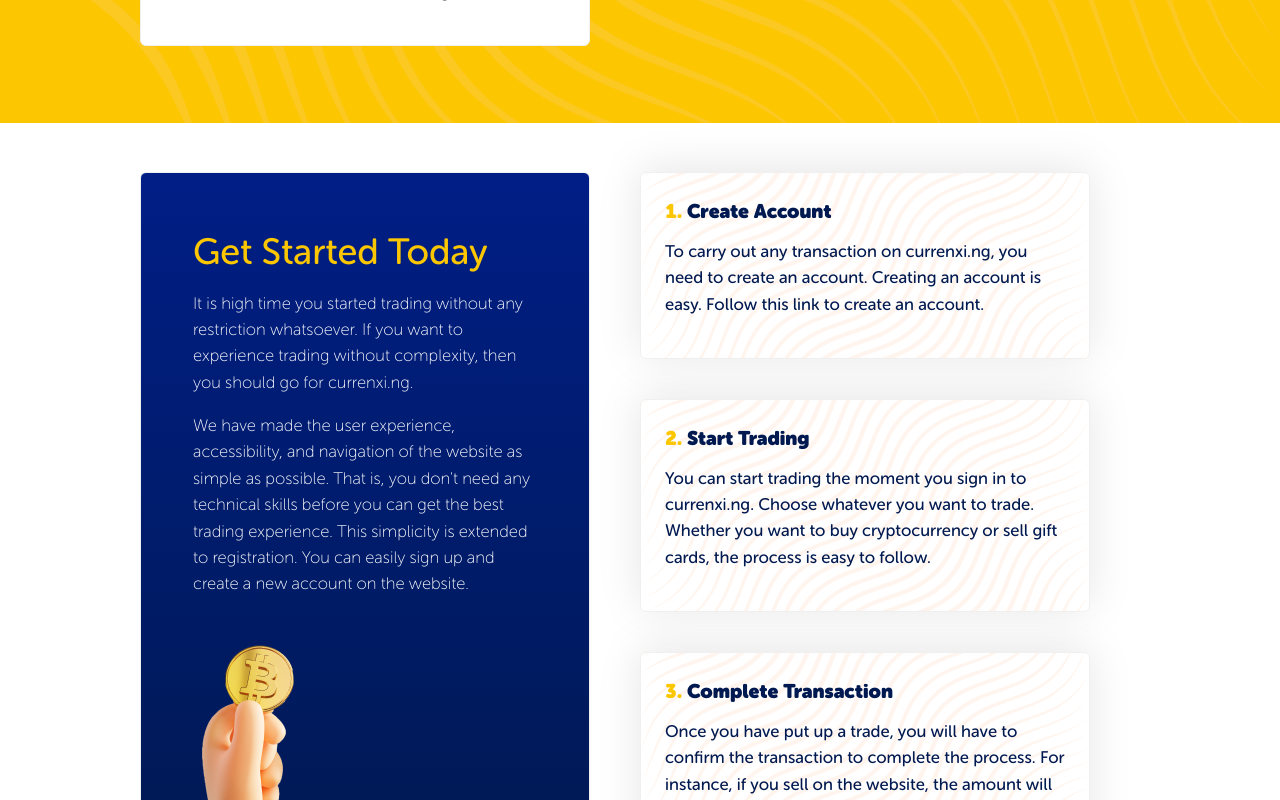
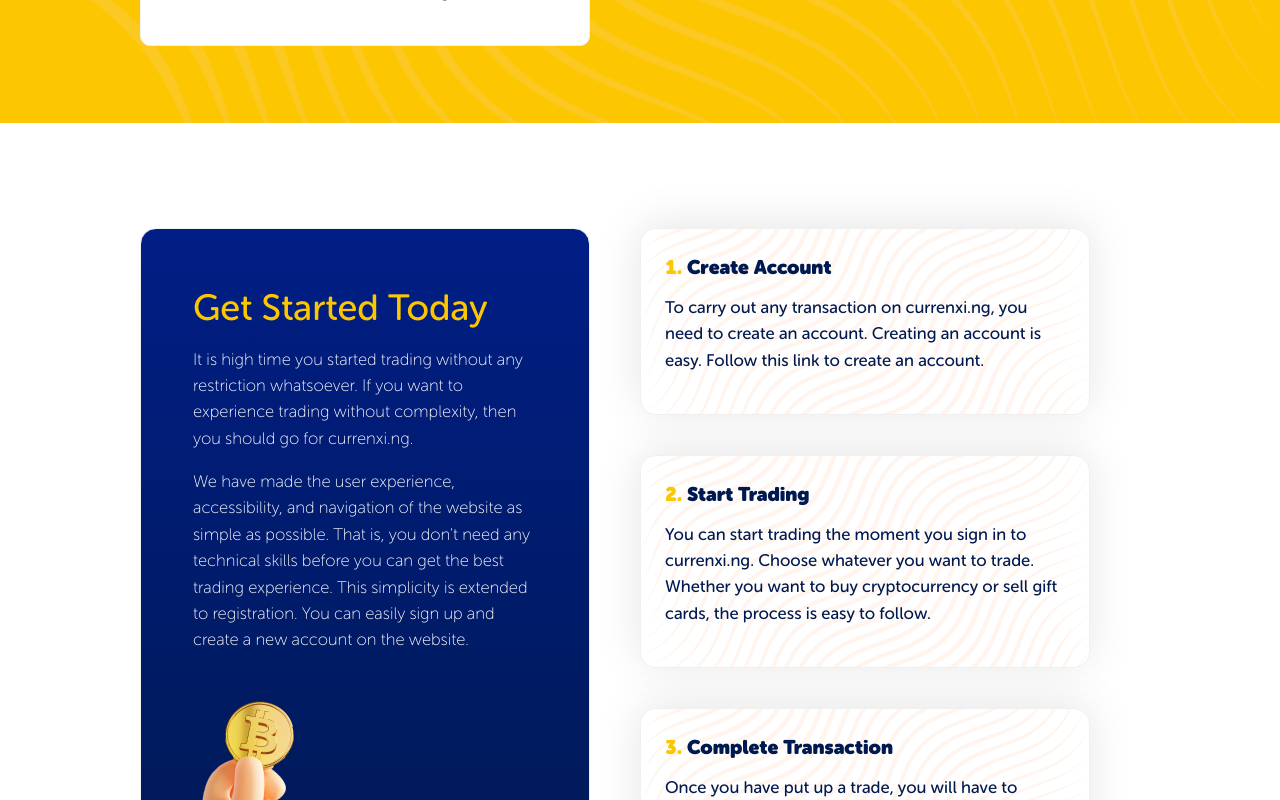
Before and after one commit to sunnextt/curcy-app, a React (Create React App) app: page / in a window 1280 px wide. Shown: the part 2940-3740 px from the top of the page. Built offline with nearby package versions, Linux system fonts and the light colour scheme.

Commit message:
section get started II

```diff
--- a/src/Pages/Home/index.js
+++ b/src/Pages/Home/index.js
@@ -1,9 +1,9 @@
 import { Layout } from 'antd';
 import Hero from './sectionHero';
 import About from './sectionAbout';
-import Story from './ourStory';
+import Story from './sectionOurStory';
 import WhyCurrenxi from './sectionWhyCurrenxi';
-import GetStarted from './getStarted';
+import GetStarted from './sectionGetStarted';
 
 const Home = () => {
   return (
--- a/src/Pages/Home/getStarted/index.js
+++ b/src/Pages/Home/sectionGetStarted/index.js
@@ -1,6 +1,5 @@
-import Row from 'components/Row';
 import Col from 'components/Col';
-import { CardLeft, CardRight } from './styled';
+import { Row, CardLeft, CardRight } from './styled';
 import HeroImg from 'assets/png/hero4.png';
 
 const getStarted = () => {
--- a/src/Pages/Home/getStarted/styled.js
+++ b/src/Pages/Home/sectionGetStarted/styled.js
@@ -1,10 +1,16 @@
 import Card from 'components/Card';
 import styled from 'styled-components';
 import background from 'assets/png/bgPattern2.png';
+import Row_ from 'components/Row';
+
+export const Row = styled(Row_)`
+  padding: 7.5rem 10rem;
+`;
 
 const genericStyle = `
   text-align: left;
   justify-content: left;
+  border-radius: 16px;
 `;
 
 export const CardLeft = styled(Card)`
--- a/src/components/Card/styled.js
+++ b/src/components/Card/styled.js
@@ -3,7 +3,7 @@
 
 const Card = styled(Card_)`
   width: 90%;
-  border-radius: 6px;
+  border-radius: 10px;
   display: flex;
   flex-direction: column;
   align-items: center;
```
Also changed, not shown: src/Pages/Home/sectionOurStory/index.js (renamed from src/Pages/Home/ourStory/index.js), src/Pages/Home/sectionOurStory/styled.js (renamed from src/Pages/Home/ourStory/styled.js).
